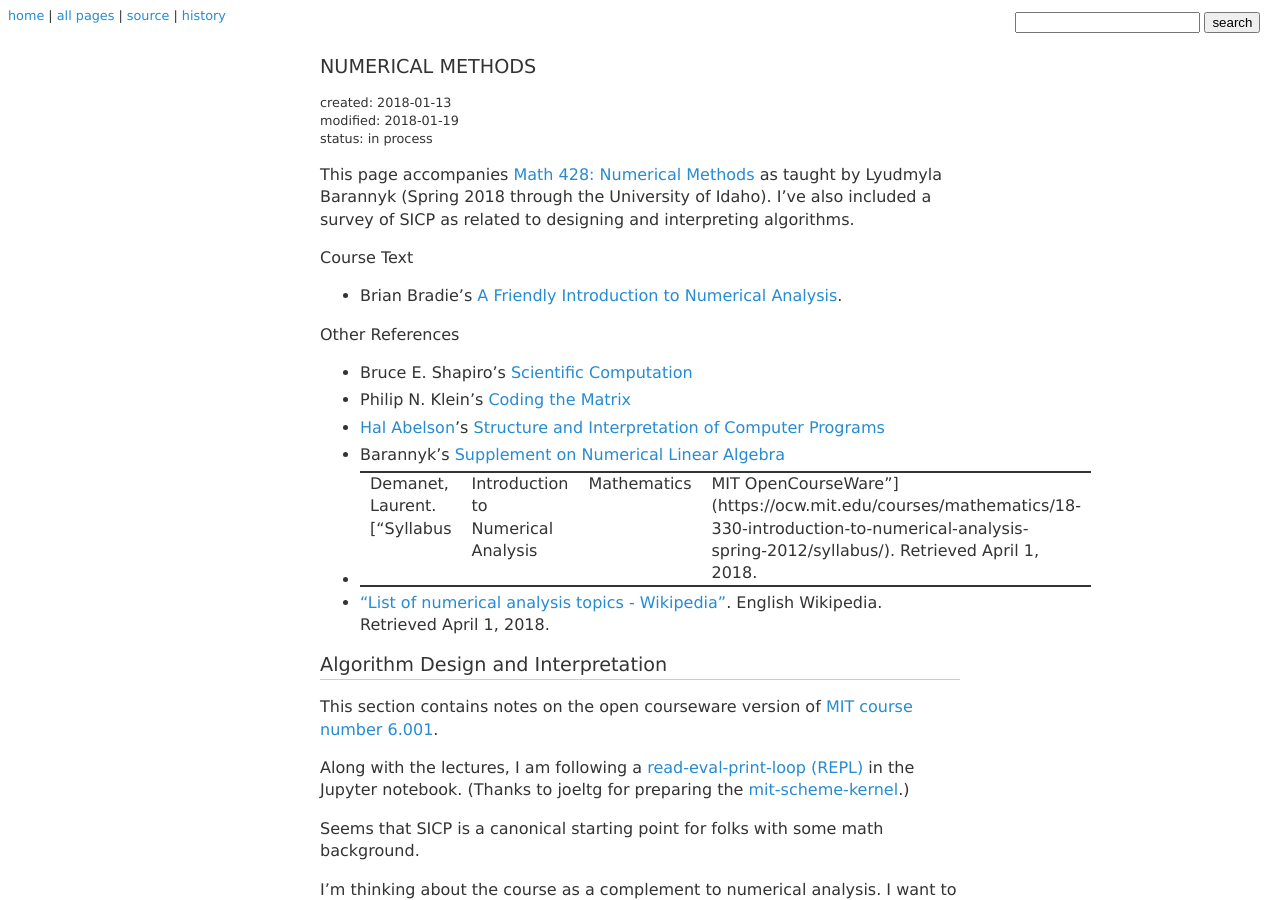
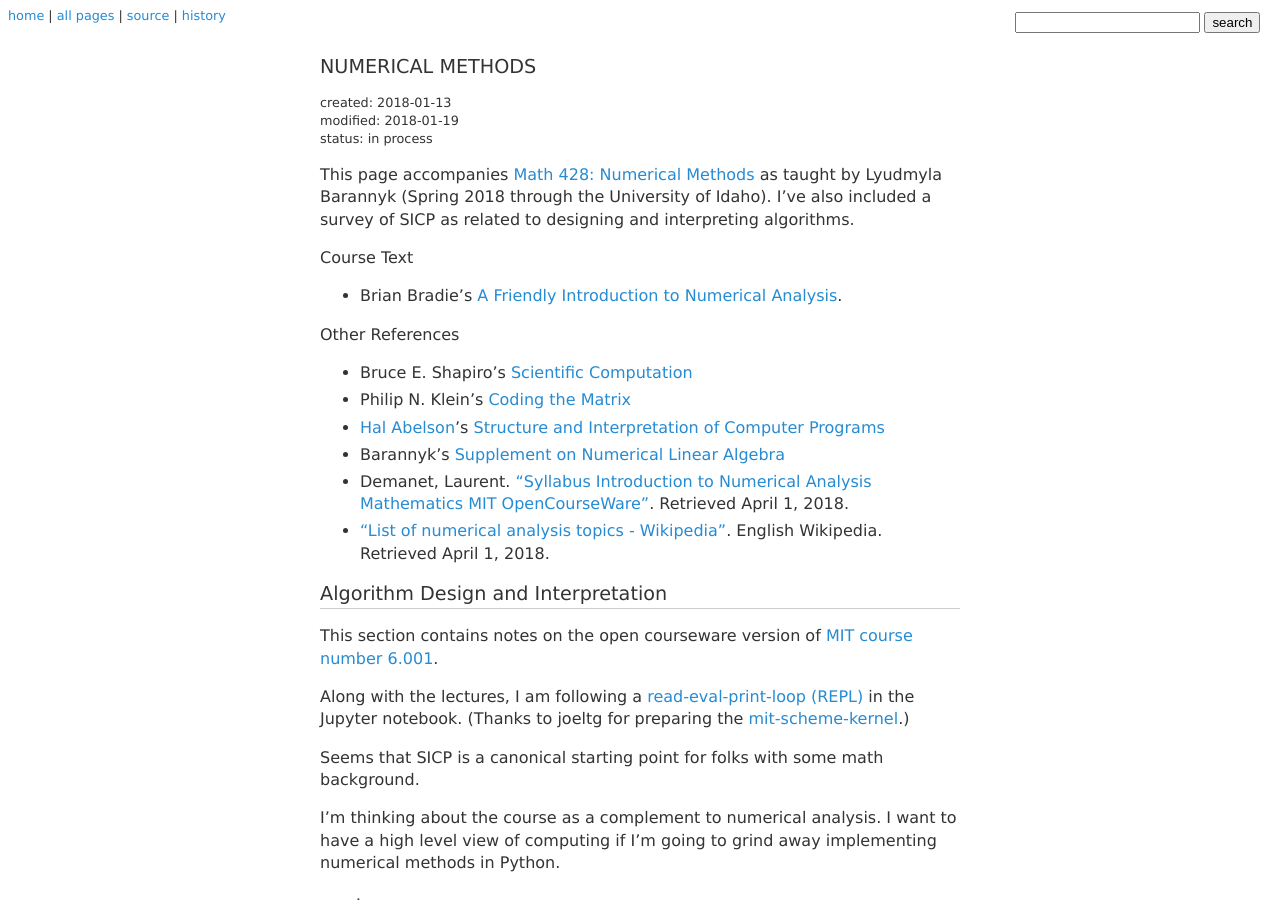
Before and after one commit to coltongrainger/blog, a Jekyll site: the page built from _posts/2018-01-13-math-428.md, in a window 1280 px wide and 900 px high. Built offline with Jekyll 4.4.1, drawn with Linux system fonts in a browser that asks for light colours; our own code applies the rules of GitHub Pages for plain Markdown files.

Commit message:
no table

```diff
--- a/_posts/2018-01-13-math-428.md
+++ b/_posts/2018-01-13-math-428.md
@@ -16,7 +16,7 @@ Other References
 - Philip N. Klein's [Coding the Matrix](http://codingthematrix.com/)
 - [Hal Abelson](https://en.wikipedia.org/wiki/Hal_Abelson)'s [Structure and Interpretation of Computer Programs](https://mitpress.mit.edu/sicp/full-text/book/book.html)
 - Barannyk's [Supplement on Numerical Linear Algebra](https://web.archive.org/web/20180401003517/http://www.webpages.uidaho.edu/~barannyk/Teaching/math471_NumLinAlgebra.pdf)
-- Demanet, Laurent. [“Syllabus | Introduction to Numerical Analysis | Mathematics | MIT OpenCourseWare”](https://ocw.mit.edu/courses/mathematics/18-330-introduction-to-numerical-analysis-spring-2012/syllabus/). Retrieved April 1, 2018.
+- Demanet, Laurent. [“Syllabus  Introduction to Numerical Analysis  Mathematics  MIT OpenCourseWare”](https://ocw.mit.edu/courses/mathematics/18-330-introduction-to-numerical-analysis-spring-2012/syllabus/). Retrieved April 1, 2018.
 - [“List of numerical analysis topics - Wikipedia”](https://en.wikipedia.org/wiki/List_of_numerical_analysis_topics#Numerical_linear_algebra). English Wikipedia. Retrieved April 1, 2018.
 
 ## Algorithm Design and Interpretation
```
